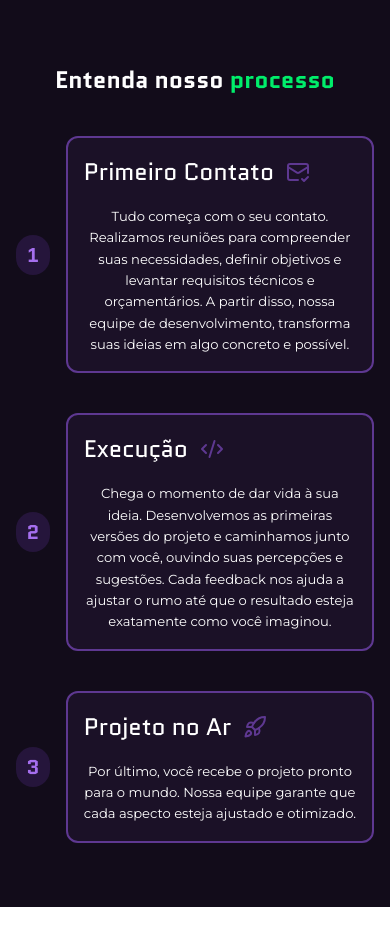
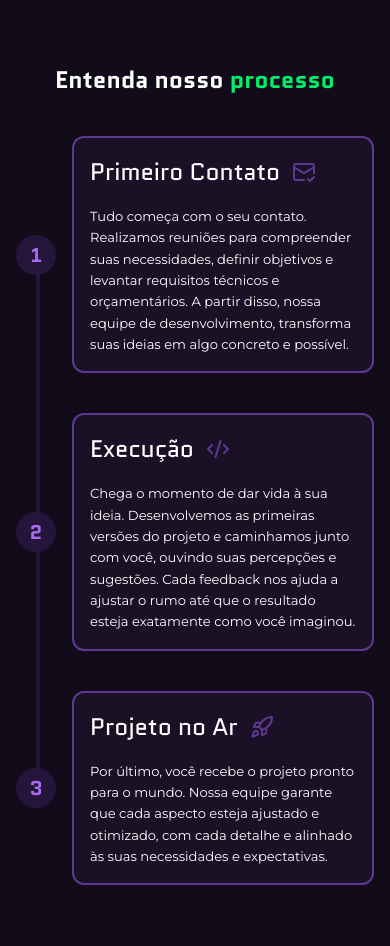
Before and after one commit to knex-projects/NewKnex-lp, a Next.js app: page / in a window 390 px wide. Shown: the top 946 px of the page. Before the commit the page ends 907 px from the top, so only its background shows below. Built offline with nearby package versions, Linux system fonts and the light colour scheme.

Commit message:
fix: enhance description clarity and adjust layout in ProcessSection for improved readability and visual alignment

```diff
--- a/src/components/section/processSection.tsx
+++ b/src/components/section/processSection.tsx
@@ -27,7 +27,7 @@ export const ProcessSection = () => {
       title: "Finalização",
       cardTitle: "Projeto no Ar",
       description:
-        "Por último, você recebe o projeto pronto para o mundo. Nossa equipe garante que cada aspecto esteja ajustado e otimizado.",
+        "Por último, você recebe o projeto pronto para o mundo. Nossa equipe garante que cada aspecto esteja ajustado e otimizado, com cada detalhe e alinhado às suas necessidades e expectativas.",
       icon: (
         <Rocket className="w-6 h-6 lg:w-24 lg:h-24 text-P3 group-hover:text-G3 transition-all duration-300" />
       ),
@@ -38,7 +38,7 @@ export const ProcessSection = () => {
     <section className="bg-BackGround flex flex-col items-center justify-center py-16 lg:min-h-[1006px] lg:py-0">
       <div className="container mx-auto flex flex-col items-center justify-center gap-10 px-4 lg:gap-20">
 
-        <h2 className="text-2xl sm:text-3xl font-bold text-center font-quantico text-white">
+        <h2 className="text-2xl sm:text-3xl text-start font-bold lg:text-center font-quantico text-white">
           Entenda nosso <span className="text-G4">processo</span>
         </h2>
 
@@ -49,12 +49,23 @@ export const ProcessSection = () => {
             z-0"
           />
 
-          {PROCESS_STEPS.map((step) => (
+          {PROCESS_STEPS.map((step, index) => {
+            const isFirst = index === 0;
+            const isLast = index === PROCESS_STEPS.length - 1;
+            let lineEdges = "-top-10 -bottom-10";
+            if (isFirst) lineEdges = "top-1/2 -bottom-10";
+            if (isLast) lineEdges = "-top-10 bottom-1/2";
+
+            return (
             <div
               key={step.id}
-              className="flex flex-row lg:flex-col items-center justify-center gap-4 w-full max-w-[500px]"
+              className="relative flex flex-row lg:flex-col items-center justify-center gap-4 w-full max-w-[500px]"
             >
-              <h1 className="relative z-10 flex items-center justify-center rounded-full bg-P1 text-P5 font-bold font-quantico
+              <div
+                className={`pointer-events-none absolute z-0 w-1 bg-P1 lg:hidden left-[20px] sm:left-[24px] md:left-13 ${lineEdges}`}
+                aria-hidden
+              />
+              <h1 className="relative z-10 flex shrink-0 items-center justify-center rounded-full bg-P1 text-P5 font-bold font-quantico
                 w-10 h-10 text-xl
                 sm:w-12 sm:h-12 sm:text-2xl
                 lg:w-[56px] lg:h-[56px] lg:text-4xl">
@@ -92,16 +103,16 @@ export const ProcessSection = () => {
                   {step.icon}
                 </div>
 
-                <p className="font-montserrat font-light text-white text-center
+                <p className="font-montserrat font-light text-white text-start
                   text-[0.82rem] sm:text-base
                   leading-relaxed
-                  lg:text-[0.82rem] lg:leading-snug
+                  lg:text-[0.82rem] lg:leading-snug lg:text-center
                   xl:text-[1rem] 2xl:leading-relaxed">
                   {step.description}
                 </p>
               </div>
             </div>
-          ))}
+          ); })}
         </div>
       </div>
     </section>
```
